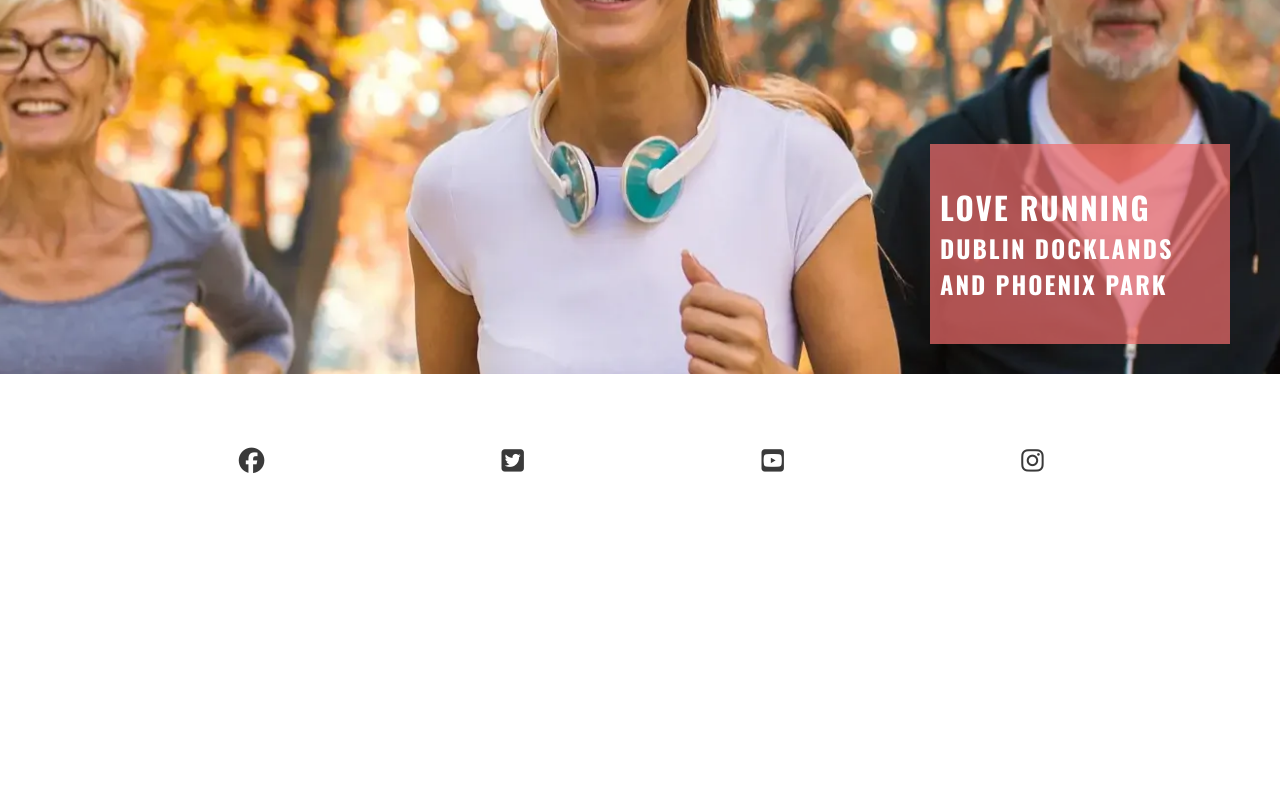
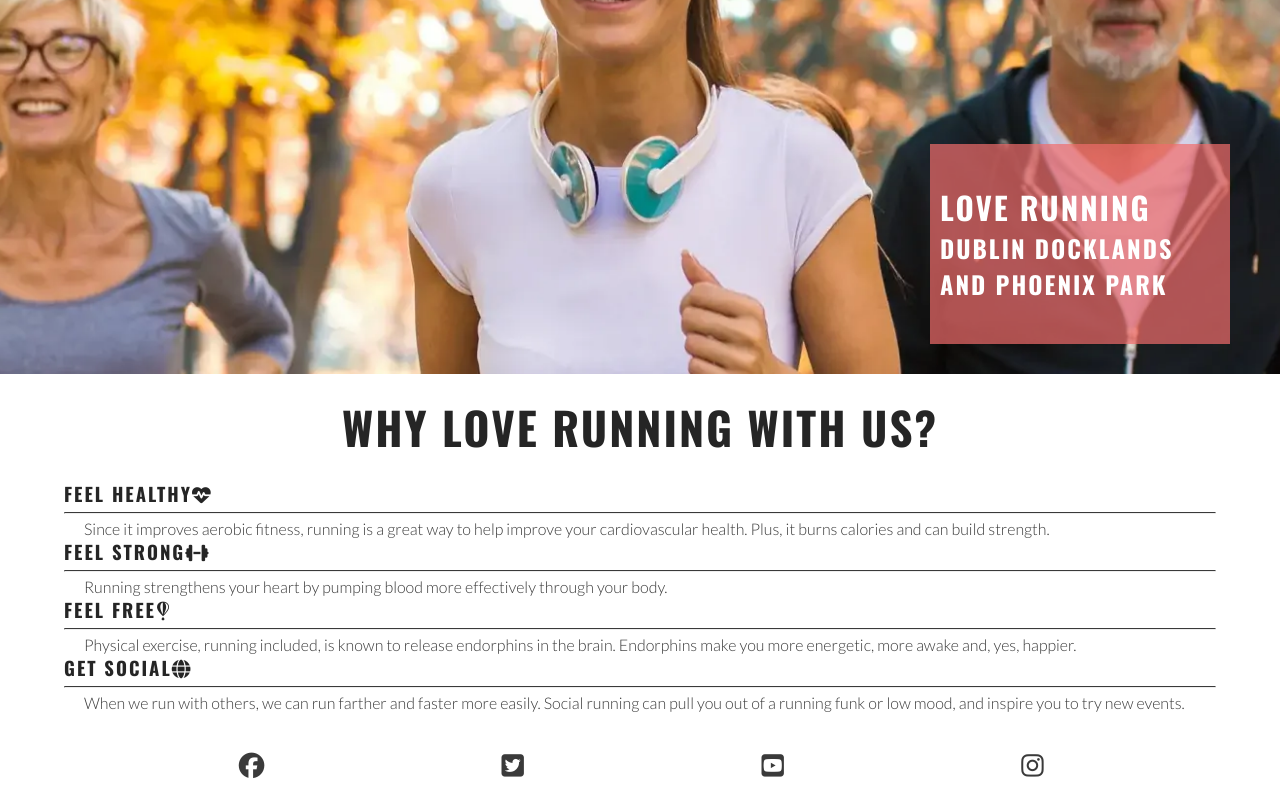
Before and after one commit to rory-codes/love-running, a plain HTML site: page index.html in a window 1280 px wide. Shown: the part 305-1105 px from the top of the page. Before the commit the page ends 800 px from the top, so only its background shows below. Drawn offline with nearby package versions, Linux system fonts and the light colour scheme.

Commit message:
Add reasons section- HTML, CSS, heading and paragraphs

```diff
--- a/assets/css/style.css
+++ b/assets/css/style.css
@@ -115,6 +115,33 @@ main {
 #cover-text > h2, #cover-text > h3 {
     color: #ffffff;
 }
+
+/*reasons section*/
+#reasons {
+    width: 90%;
+    margin: 20px auto;
+}
+
+#reasons h2 {
+margin-bottom: 20px;
+text-align: center;
+font-size: 280%;
+}
+
+#benefits-physical>div, #benefits-mental>div{
+line-height: 20px;
+margin-bottom: 20px;
+}
+
+#benefits p {
+    padding: 0 20px;
+}
+
+hr {
+border-top: 1px solid #3a3a3a;
+margin: 5px 0;
+}
+
 /* Footer */
 #social-networks {
     text-align: center;
--- a/index.html
+++ b/index.html
@@ -47,6 +47,38 @@
             </div>
 l
         </section>
+
+        <!--Add Reasons section to main content-->
+        <section id="reasons">
+            <h2>Why Love Running With Us?</h2>
+
+            <div id="benefits">
+                <div id="benefits-physical"></div>
+                    <div>
+                        <h3>FEEL HEALTHY<i class="fa-solid fa-heart-pulse"></i></h3>
+                        <hr>
+                        <p>Since it improves aerobic fitness, running is a great way to help improve your cardiovascular health. Plus, it burns calories and can build strength.</p>
+                    </div>
+
+                    <div>
+                        <h3>FEEL STRONG<i class="fa-solid fa-dumbbell"></i></i></h3>
+                        <hr>
+                        <p>Running strengthens your heart by pumping blood more effectively through your body.</p>
+                    </div>
+                <div id="benefits-mental"></div>
+                <div>
+                    <h3>FEEL FREE<i class="fa-brands fa-fly"></i></h3>
+                        <hr>
+                        <p>Physical exercise, running included, is known to release endorphins in the brain. Endorphins make you more energetic, more awake and, yes, happier.</p>
+                </div>
+
+                <div>
+                    <h3>GET SOCIAL<i class="fa-solid fa-globe"></i></h3>
+                        <hr>
+                        <p>When we run with others, we can run farther and faster more easily. Social running can pull you out of a running funk or low mood, and inspire you to try new events.</p>
+                </div>
+            </div>
+        </section>
     </main>
 
     <!-- Footer -->
```
